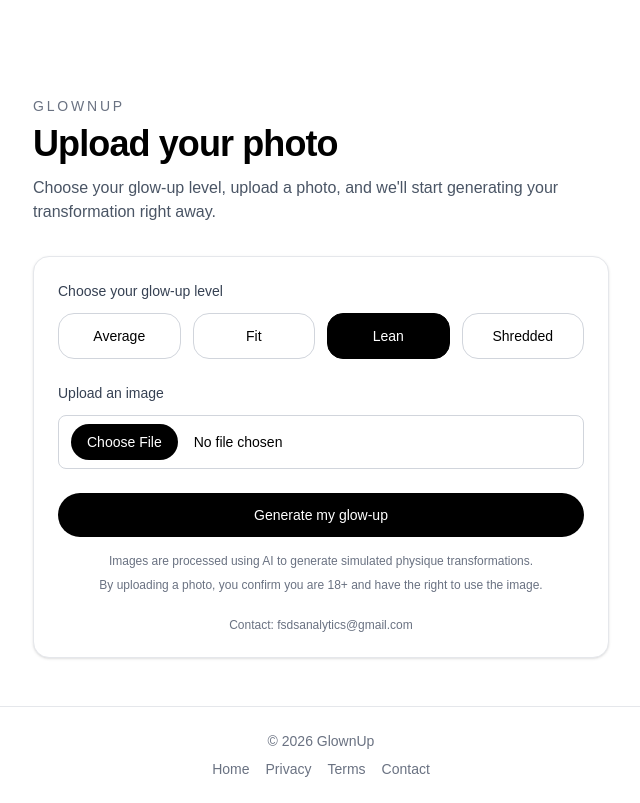
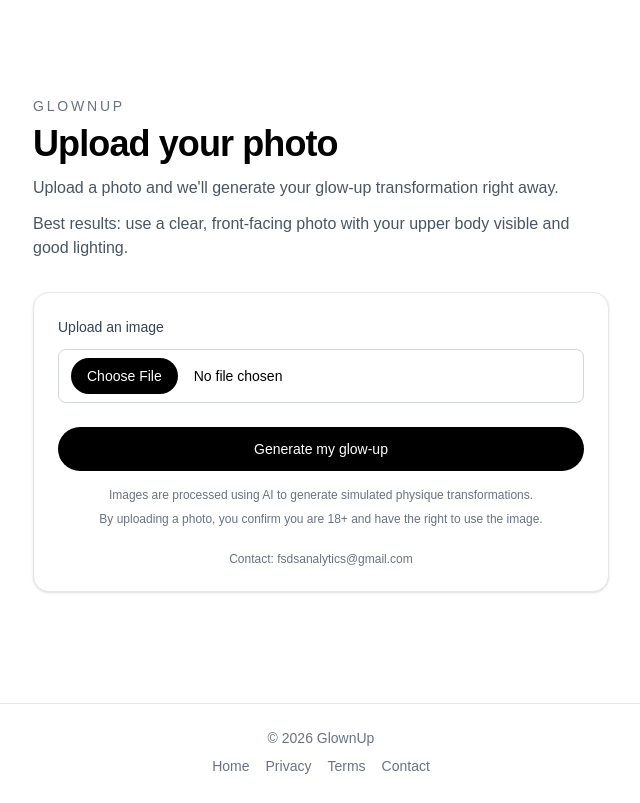
Before and after one commit to fsdsanalytics/glownup-web, a Next.js app: page /upload in a window 1280 px wide. Shown: the whole page, without its empty margins (319-959 px from the left). Built offline with nearby package versions, Linux system fonts and the light colour scheme; no server answers.

Commit message:
finalizing model choices and some other items

```diff
--- a/app/api/generate/route.ts
+++ b/app/api/generate/route.ts
@@ -67,12 +67,16 @@
       glowUpPromptMap[transformation.glow_up_level] ?? glowUpPromptMap.lean;
 
     const output = await replicate.run(
-      "google/nano-banana",
+      "black-forest-labs/flux-kontext-max",
       {
         input: {
           prompt,
-          image_input: [transformation.original_image_url],
+          input_image: transformation.original_image_url,
           output_format: "jpg",
+          aspect_ratio: "match_input_image",
+          output_quality: 90,
+          guidance: 2.5,
+          num_inference_steps: 30,
         },
       }
     );
--- a/app/upload/page.tsx
+++ b/app/upload/page.tsx
@@ -5,19 +5,11 @@
 import { supabase } from "@/lib/supabase";
 import { track } from "@vercel/analytics";
 
-const glowUpOptions = [
-  { value: "average", label: "Average" },
-  { value: "fit", label: "Fit" },
-  { value: "lean", label: "Lean" },
-  { value: "shredded", label: "Shredded" },
-];
-
 export default function UploadPage() {
   const router = useRouter();
 
   const [file, setFile] = useState<File | null>(null);
   const [previewUrl, setPreviewUrl] = useState<string | null>(null);
-  const [glowUpLevel, setGlowUpLevel] = useState("lean");
   const [uploading, setUploading] = useState(false);
   const [message, setMessage] = useState("");
 
@@ -76,7 +68,7 @@
         .insert({
           session_id: sessionId,
           original_image_url: originalImageUrl,
-          glow_up_level: glowUpLevel,
+          glow_up_level: "lean",
           status: "pending",
           is_free_generation: true,
         })
@@ -87,9 +79,7 @@
         throw insertError;
       }
 
-      track("upload_completed", {
-        glowUpLevel,
-      });
+      track("upload_completed");
 
       void fetch("/api/generate", {
         method: "POST",
@@ -121,35 +111,14 @@
           </p>
           <h1 className="text-4xl font-semibold tracking-tight">Upload your photo</h1>
           <p className="mt-3 text-base text-gray-600">
-            Choose your glow-up level, upload a photo, and we&apos;ll start generating your transformation right away.
+            Upload a photo and we&apos;ll generate your glow-up transformation right away.
+          </p>
+          <p className="mt-3 text-base text-gray-600">
+            Best results: use a clear, front-facing photo with your upper body visible and good lighting.
           </p>
         </div>
 
         <div className="rounded-2xl border border-gray-200 bg-white p-6 shadow-sm">
-          <label className="mb-3 block text-sm font-medium text-gray-700">
-            Choose your glow-up level
-          </label>
-
-          <div className="mb-6 grid grid-cols-2 gap-3 sm:grid-cols-4">
-            {glowUpOptions.map((option) => {
-              const isSelected = glowUpLevel === option.value;
-
-              return (
-                <button
-                  key={option.value}
-                  type="button"
-                  onClick={() => setGlowUpLevel(option.value)}
-                  className={`rounded-2xl border px-4 py-3 text-sm font-medium transition ${
-                    isSelected
-                      ? "border-black bg-black text-white"
-                      : "border-gray-300 bg-white text-black hover:bg-gray-50"
-                  }`}
-                >
-                  {option.label}
-                </button>
-              );
-            })}
-          </div>
 
           <label className="mb-3 block text-sm font-medium text-gray-700">
             Upload an image
```
